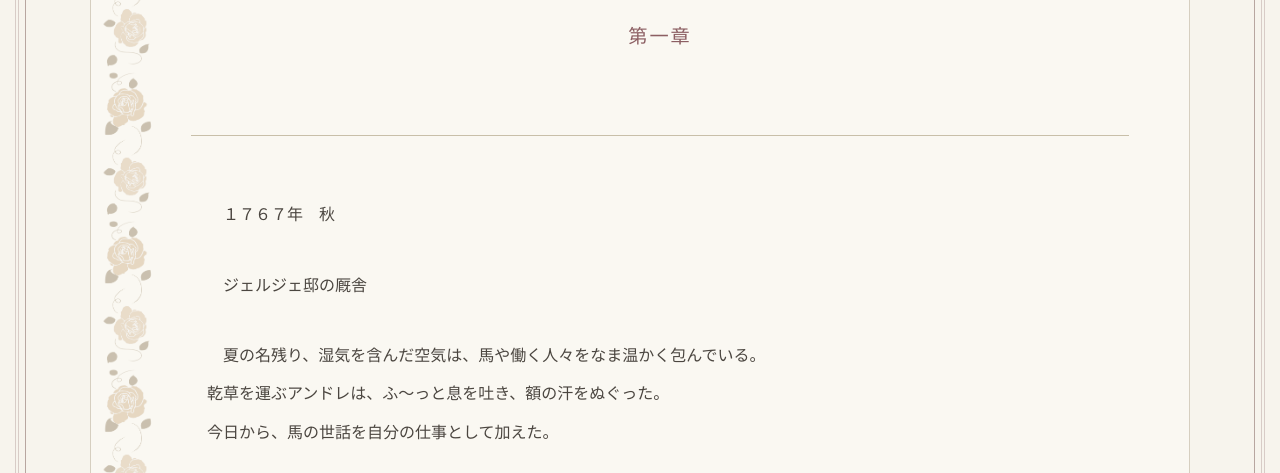
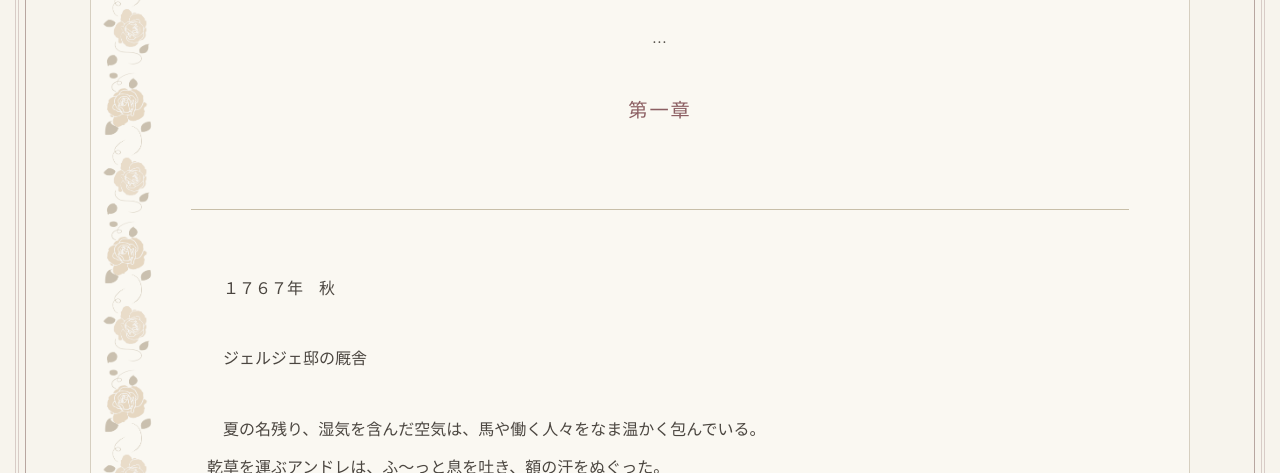
Before and after one commit to rose-rafuru/gunjou-no-tsubasa, a plain HTML site: page novels/childhood/adolescence01.html in a window 1280 px wide. Shown: the part 627-1100 px from the top of the page. Drawn offline with Linux system fonts and the light colour scheme.

Commit message:
Add files via upload

```diff
--- a/novels/childhood/adolescence01.html
+++ b/novels/childhood/adolescence01.html
@@ -49,6 +49,10 @@
             <div class="ornament">
                 ❦ ⚜ ❦
             </div>
+
+            <nav class="chapter-menu">
+                ...
+            </nav>
 
             <p class="chapter">
                 第一章
```
